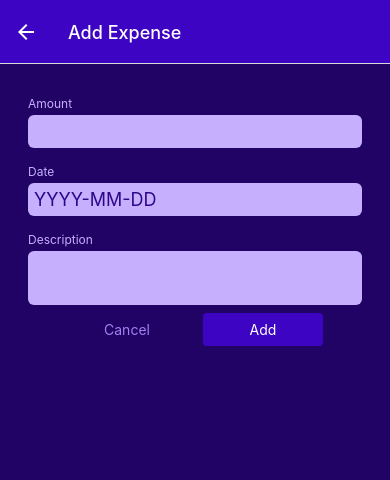
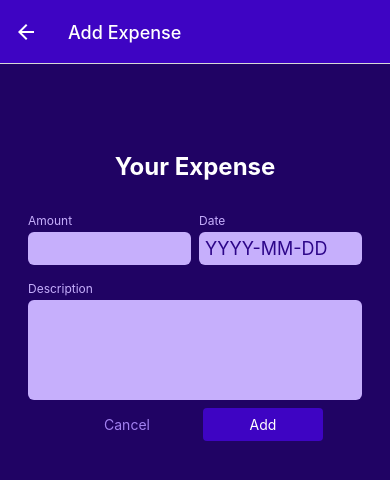
Before and after one commit to zhankaam/react-native-course, a React Native app: screen /ManageExpense in a window 390 px wide. Shown: the top 480 px of the page. Built offline with nearby package versions, Linux system fonts and the light colour scheme.

Commit message:
006: setting the form layout

```diff
--- a/components/ManageExpense/ExpenseForm.tsx
+++ b/components/ManageExpense/ExpenseForm.tsx
@@ -1,13 +1,16 @@
 import React from 'react';
-import {View} from 'react-native';
+import {StyleSheet, Text, View} from 'react-native';
 import Input from './Input';
 
 function ExpenseForm() {
   function amountChangeHandler() {}
 
   return (
-    <View>
+    <View style={styles.form}>
+      <Text style={styles.title}>Your Expense</Text>
+      <View style={styles.inputsRow}>
         <Input
+          style={styles.rowInput}
           label="Amount"
           textInputConfig={{
             keyboardType: 'decimal-pad',
@@ -15,6 +18,7 @@
           }}
         />
         <Input
+          style={styles.rowInput}
           label="Date"
           textInputConfig={{
             placeholder: 'YYYY-MM-DD',
@@ -22,6 +26,7 @@
             onChangeText: () => {},
           }}
         />
+      </View>
       <Input
         label="Description"
         textInputConfig={{
@@ -33,3 +38,23 @@
 }
 
 export default ExpenseForm;
+
+const styles = StyleSheet.create({
+  form: {
+    marginTop: 40,
+  },
+  title: {
+    fontSize: 24,
+    fontWeight: 'bold',
+    color: 'white',
+    marginVertical: 24,
+    textAlign: 'center',
+  },
+  inputsRow: {
+    flexDirection: 'row',
+    justifyContent: 'space-between',
+  },
+  rowInput: {
+    flex: 1,
+  },
+});
--- a/components/ManageExpense/Input.tsx
+++ b/components/ManageExpense/Input.tsx
@@ -7,15 +7,17 @@
   TextInputProps,
   TextStyle,
   View,
+  ViewStyle,
 } from 'react-native';
 import {GlobalStyles} from '../../constants/styles';
 
 interface Props {
   label: string;
   textInputConfig?: TextInputProps;
+  style?: StyleProp<ViewStyle>;
 }
 
-function Input({label, textInputConfig}: Props) {
+function Input({label, style, textInputConfig}: Props) {
   const inputStyles = [styles.input] as Array<StyleProp<TextStyle>>;
 
   if (textInputConfig && textInputConfig.multiline) {
@@ -23,9 +25,9 @@
   }
 
   return (
-    <View style={styles.inputContainer}>
+    <View style={[styles.inputContainer, style]}>
       <Text style={styles.label}>{label}</Text>
-      <TextInput style={styles.input} {...textInputConfig} />
+      <TextInput style={inputStyles} {...textInputConfig} />
     </View>
   );
 }
```
Lines whose indentation alone changed are shown as unchanged.
